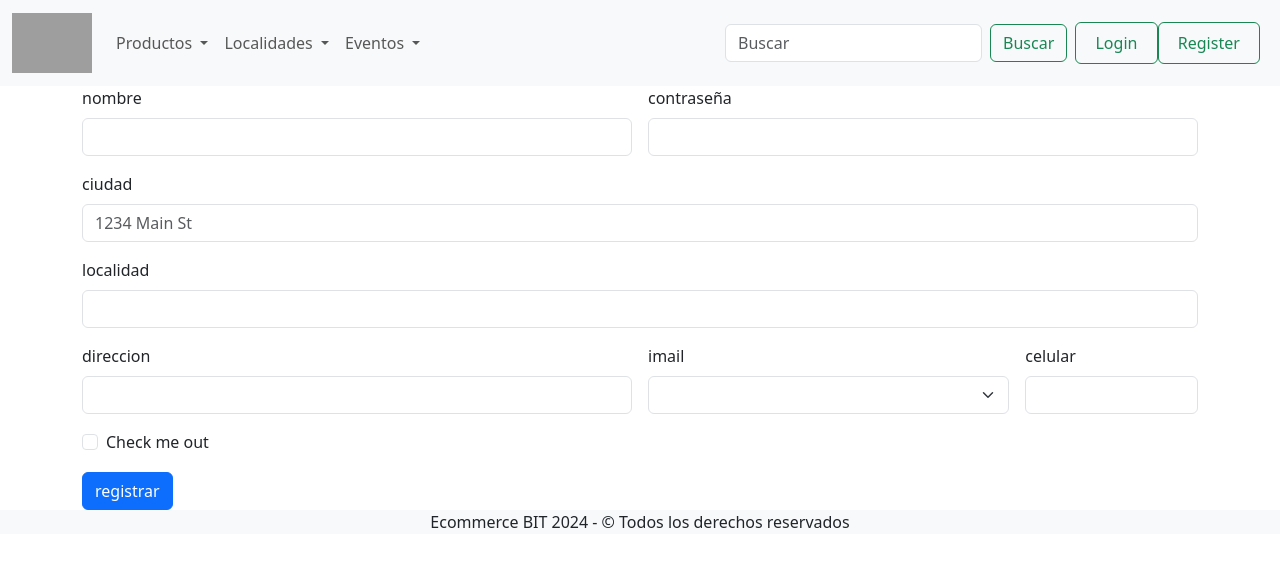
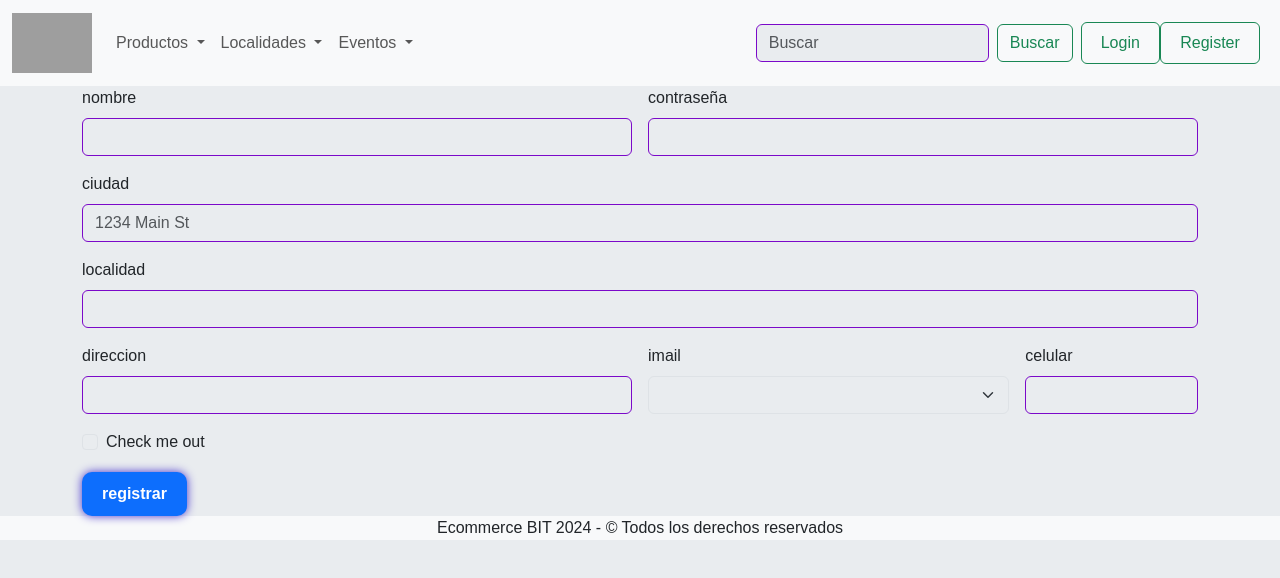
Before and after one commit to jorgeleal2816/proyecto-final-frontend, an Angular app: page /register in a window 1280 px wide. Shown: the top 578 px of the page. Built offline with nearby package versions, Linux system fonts and the light colour scheme; grey boxes are pictures that could not be loaded.

Commit message:
se cambio los colores en css y se añadieron todas las localidad, productos y eventos

```diff
--- a/src/app/private/pages/eventos/eventos.component.css
+++ b/src/app/private/pages/eventos/eventos.component.css
@@ -7,9 +7,9 @@
 .event-card {
   margin: 20px;
   padding: 20px;
-  border: 1px solid #f5f0f0;
+  border: 1px solid #030000;
   border-radius: 10px;
-  box-shadow: 0 0 10px #faf7f7;
+  box-shadow: 0 0 10px #f10909;
   width: 300px;
 }
 
@@ -43,3 +43,9 @@
 .event-actions a {
   margin-left: 10px;
 }
+
+element.style {
+  background-color: #e21919;
+  padding: 20px;
+  color: #fff;
+}
--- a/src/app/private/pages/eventos/eventos.component.html
+++ b/src/app/private/pages/eventos/eventos.component.html
@@ -1,17 +1,17 @@
-<div class="container" style="background-color: #fcf4f4; padding: 0px; margin: 0px, 0px, 0px, 0px;">
+<div class="container" style="background-color: #020101; padding: 0px; margin: 0px, 0px, 0px, 0px;">
   <div class="event-list">
     <div *ngFor="let evento of eventos" class="event-card">
-      <div class="event-image" style="background-color: #fadbdb;">
+      <div class="event-image" style="background-color: #090101;">
         <img [src]="evento.imageUrl" alt="Imagen del evento" *ngIf="evento.imageUrl">
       </div>
-      <div class="event-info" style="background-color: #f5cdcd; padding: 20px; color: #fff;">
+      <div class="event-info" style="background-color: #ef0a0a; padding: 20px; color: #fff;">
         <h2 style="color: #fff;">{{ evento.name }}</h2>
         <p style="color: #fff;">{{ evento.description }}</p>
         <p style="color: #fff;"><strong>Precio:</strong> {{ evento.price }}</p>
         <p style="color: #fff;"><strong>Fecha de inicio:</strong> {{ evento.initialDate | date }}</p>
         <p style="color: #fff;"><strong>Fecha de fin:</strong> {{ evento.finalDate | date }}</p>
       </div>
-      <div class="event-actions" style="background-color: #f3c5c5; padding: 20px; text-align: right;">
+      <div class="event-actions" style="background-color: #a89f9f; padding: 20px; text-align: right;">
         <a class="btn btn-primary" routerLink="/dashboard/actualizar-eventos/{{evento._id}}">Editar</a>
         <a (click)="onDelete(evento._id)" class="btn btn-danger">Eliminar</a>
       </div>
--- a/src/app/private/pages/localidades/localidades.component.html
+++ b/src/app/private/pages/localidades/localidades.component.html
@@ -3,7 +3,7 @@
     <thead>
       <tr>
         <th scope="col">id</th>
-        <th scope="col">nonbre localidad</th>
+        <th scope="col">Nombre localidad</th>
         <th scope="col">urlImagen</th>
         <th scope="col">acciones</th>
       </tr>
@@ -23,3 +23,22 @@
     </tbody>
   </table>
 </div>
+
+
+<div class="localidad">
+  <h1 class="title">Localidades</h1>
+  <ul class="products-list">
+    <li *ngFor="let localidad of localidades " class="product-item">
+      <div class="card ">
+        <img [src]="localidad.urlImagen" class="card-img-top" [alt]="localidades.name">
+
+        <div class="card-body">
+          <h5 class="card-title">{{ localidad.name }}</h5>
+
+          <a href="#" class="btn btn-primary">Inscribirse</a>
+        </div>
+      </div>
+      </li>
+  </ul>
+
+</div>
--- a/src/app/private/pages/products/products.component.html
+++ b/src/app/private/pages/products/products.component.html
@@ -1,5 +1,7 @@
 <div class="container">
     <h2>Lista de Productos</h2>
+
+
     <table class="table">
         <thead>
           <tr>
--- a/src/app/public/pages/home/home.component.css
+++ b/src/app/public/pages/home/home.component.css
@@ -1,3 +1,4 @@
+
 ul.products-list {
     display: flex;
     flex-wrap: wrap;
@@ -7,7 +8,7 @@ ul.products-list {
 }
 
 li.product-item {
-    width: 320px;
+    width: 290px;
     height: 24rem;
     max-height: 100%;
     box-shadow: 2px 3px 28px #263238;
--- a/src/app/public/pages/home/home.component.html
+++ b/src/app/public/pages/home/home.component.html
@@ -8,6 +8,8 @@
 
         <div class="card-body">
           <h5 class="card-title">{{ product.name }}</h5>
+          <p>{{product.price | currency}}</p>
+            <p>{{product.quantity}}</p>
 
           <a href="#" class="btn btn-primary">Agregar a carrito</a>
         </div>
--- a/src/styles.css
+++ b/src/styles.css
@@ -5,3 +5,105 @@ img#site-logo {
     margin: 12px 0;
     text-align: center;
 }
+
+.card-body {
+    text-align: center;
+}
+
+/* Colores */
+:root {
+  --neon-blue: #34AADC;
+  --electric-blue: #00BFFF;
+  --laser-green: #4733cc;
+  --neon-pink: #FF69B4;
+  --dark-blue: #212121;
+  --light-blue: #4567B7;
+  --black: #000000;
+  --white: #FFFFFF;
+  --gray: #AAAAAA;
+  --bs-body-bg: #e9ecef;
+}
+
+/* Estilos generales */
+body {
+  /* background-color: var(--electric-blue); */
+  font-family: Arial, sans-serif;
+}
+
+.product {
+  max-width: 800px;
+  margin: 40px auto;
+  padding: 20px;
+  /* background-color: var(--black); */
+  border: 1px solid var(--gray);
+  border-radius: 10px;
+  box-shadow: 0 0 10px rgba(0, 0, 0, 0.2);
+}
+
+.title {
+  color: var(--laser-green);
+  font-size: 24px;
+  font-weight: bold;
+  margin-bottom: 20px;
+  text-shadow: 0 0 10px var(--neon-pink);
+}
+
+.products-list {
+  list-style: none;
+  padding: 0;
+  margin: 0;
+  display: flex;
+  flex-wrap: wrap;
+  justify-content: center;
+}
+
+.product-item {
+  margin: 20px;
+  width: calc(25% - 40px);
+}
+
+.card {
+  /* background-color: var(--black); Fondo de las cards en negro */
+  border: none;
+  border-radius: 10px;
+  box-shadow: 0 0 10px rgba(0, 0, 0, 0.2);
+}
+
+
+
+.card-body {
+  padding: 20px;
+}
+
+.card-title {
+    color: #000000; /* Texto blanco */
+  font-size: 18px;
+  font-weight: bold;
+  margin-bottom: 10px;
+}
+
+.card-text {
+  color: var(--gray); /* Texto gris */
+  font-size: 16px;
+  margin-bottom: 20px;
+}
+
+.btn-primary {
+  border: none;
+  border-radius: 10px;
+  padding: 10px 20px;
+  font-size: 16px;
+  font-weight: bold;
+  color: var(--white); /* Texto blanco */
+  cursor: pointer;
+  box-shadow: 0 0 10px var(--laser-green);
+}
+
+.btn-primary:hover {
+  background-color: var(--gray);
+  box-shadow: 0 0 10px var(--neon-pink);
+}
+
+.form-control {
+    border: var(--bs-border-width) solid #7b09c9;
+}
```
